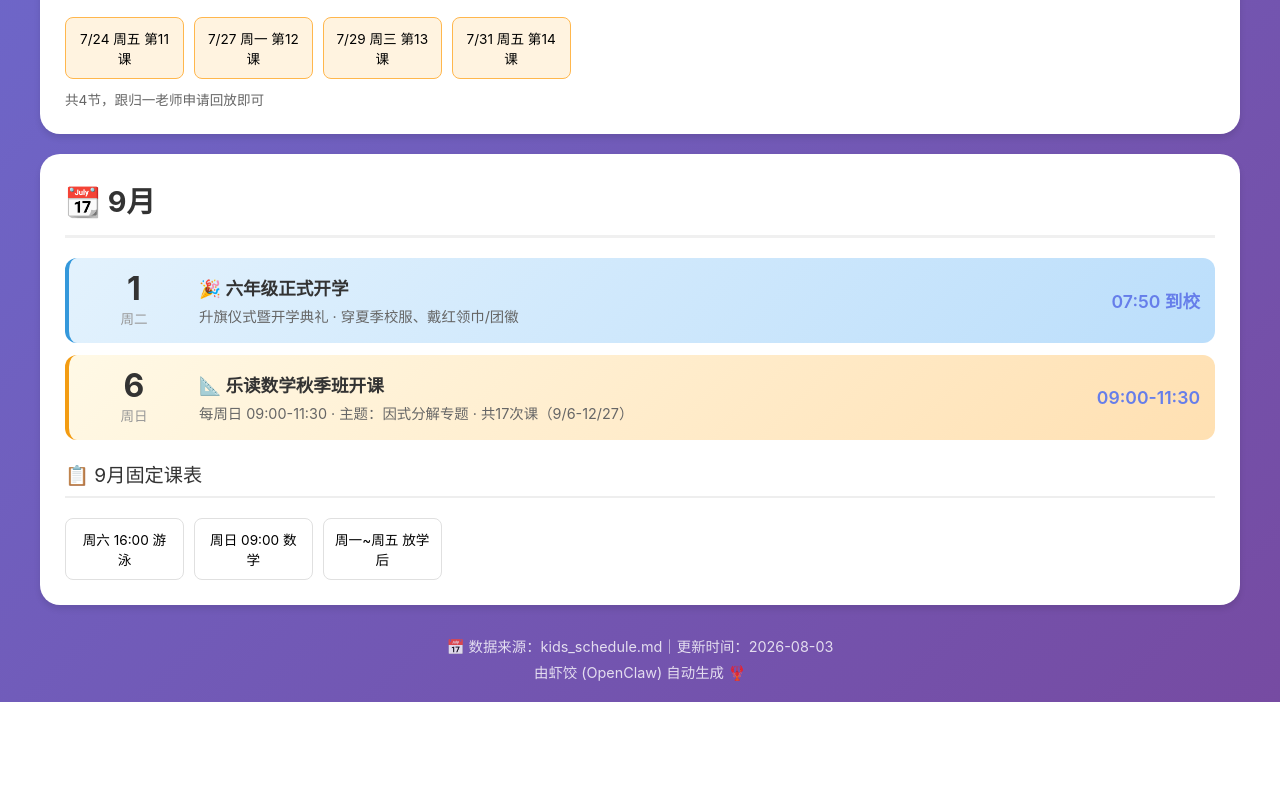
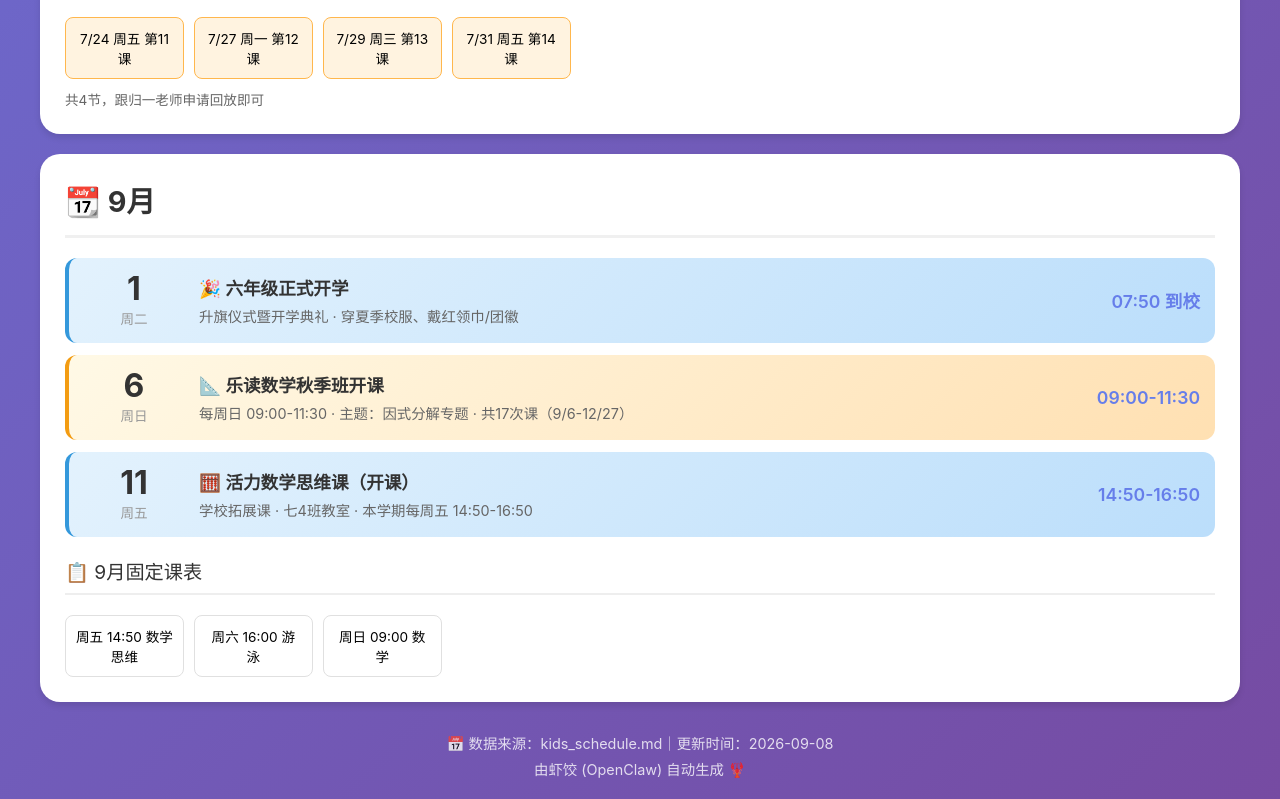
Before and after one commit to lunatichometest/kids-schedule, a plain HTML site: page index.html in a window 1280 px wide. Shown: the part 1831-2630 px from the top of the page. Before the commit the page ends 2533 px from the top, so only its background shows below. Drawn offline with Linux system fonts and the light colour scheme.

Commit message:
feat: 新增学校活力数学思维课（每周五14:50-16:50，七4班教室，9/11起）

```diff
--- a/index.html
+++ b/index.html
@@ -315,18 +315,27 @@
                     </div>
                     <div class="event-time">09:00-11:30</div>
                 </div>
+
+                <div class="event-card school">
+                    <div class="event-date"><div class="date-day">11</div><div class="date-weekday">周五</div></div>
+                    <div class="event-info">
+                        <div class="event-title">🧮 活力数学思维课（开课）</div>
+                        <div class="event-details">学校拓展课 · 七4班教室 · 本学期每周五 14:50-16:50</div>
+                    </div>
+                    <div class="event-time">14:50-16:50</div>
+                </div>
             </div>
 
             <div class="section-title">📋 9月固定课表</div>
             <div class="course-grid">
+                <div class="course-item">周五 14:50 数学思维</div>
                 <div class="course-item">周六 16:00 游泳</div>
                 <div class="course-item">周日 09:00 数学</div>
-                <div class="course-item">周一~周五 放学后</div>
             </div>
         </div>
 
         <div class="footer">
-            <p>📅 数据来源：kids_schedule.md｜更新时间：2026-08-03</p>
+            <p>📅 数据来源：kids_schedule.md｜更新时间：2026-09-08</p>
             <p style="margin-top: 5px;">由虾饺 (OpenClaw) 自动生成 🦞</p>
         </div>
     </div>
```
Also changed, not shown: calendar.html (+5 -5 lines), 1 other file.
